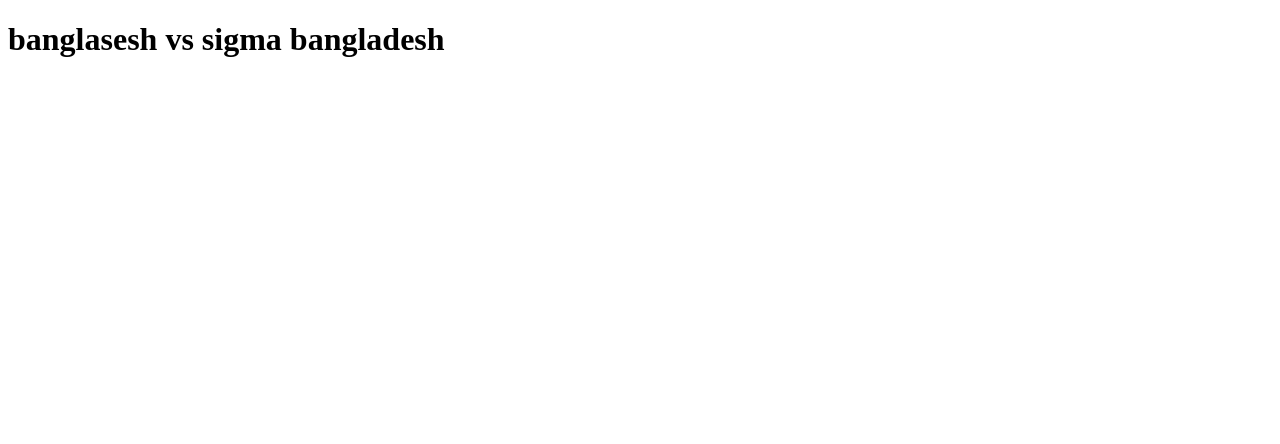
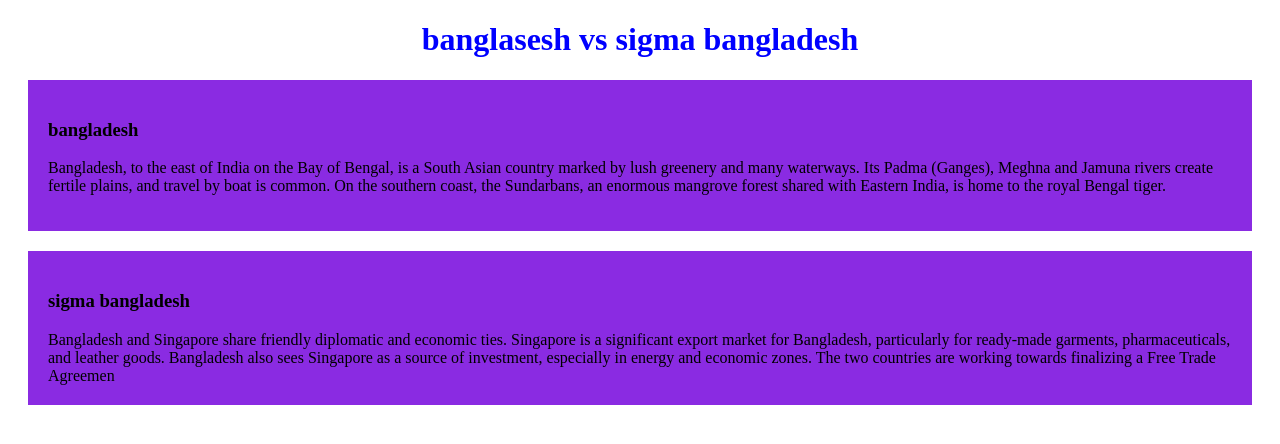
Before and after one commit to runa-hub/my-first-github-repo, a plain HTML site: page index.html in a window 1280 px wide. Drawn offline with Linux system fonts and the light colour scheme.

Commit message:
the added bangladesh

```diff
--- a/index.html
+++ b/index.html
@@ -4,8 +4,17 @@
     <meta charset="UTF-8">
     <meta name="viewport" content="width=h, initial-scale=1.0">
     <title>my first github </title>
+<link rel="stylesheet" href="style.css">
 </head>
 <body><h1>banglasesh vs sigma bangladesh</h1>
+    <div><h3>bangladesh</h3>
+    <p>Bangladesh, to the east of India on the Bay of Bengal, is a South Asian country marked by lush greenery and many waterways. Its Padma (Ganges), Meghna and Jamuna rivers create fertile plains, and travel by boat is common. On the southern coast, the Sundarbans, an enormous mangrove forest shared with Eastern India, is home to the royal Bengal tiger.</p>
+</div>
+<div>
+    <h3>sigma bangladesh</h3>
+    Bangladesh and Singapore share friendly diplomatic and economic ties. Singapore is a significant export market for Bangladesh, particularly for ready-made garments, pharmaceuticals, and leather goods. Bangladesh also sees Singapore as a source of investment, especially in energy and economic zones. The two countries are working towards finalizing a Free Trade Agreemen
+
+</div>
 
 </body>
 </html>
--- a/style.css
+++ b/style.css
@@ -1,3 +1,6 @@
 h1{
-    color: blue;
+    color: blue; text-align: center;
 }
+div{
+    background-color: blueviolet; padding: 20px;border: 10px;margin: 20px;
+}
```
